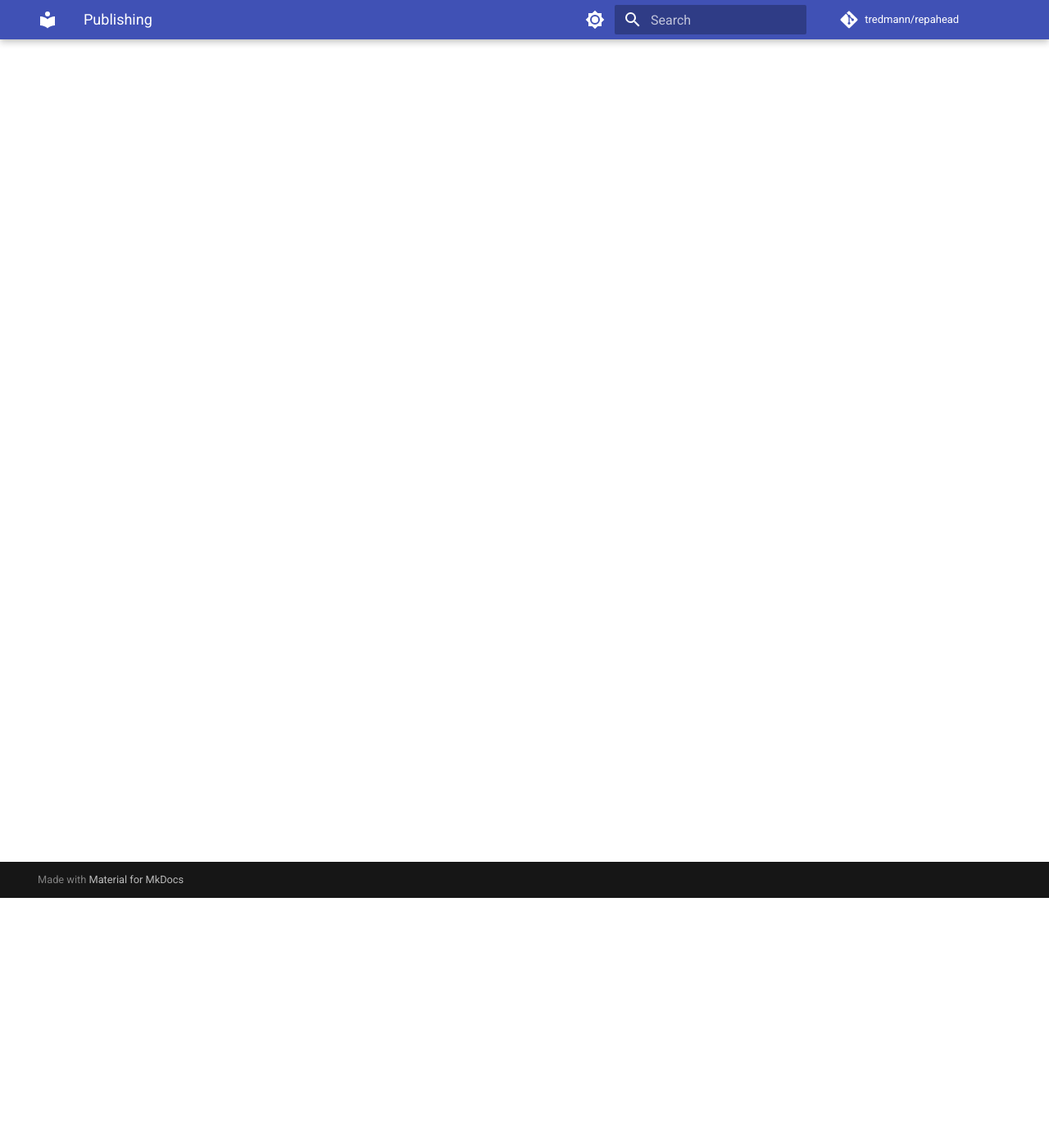
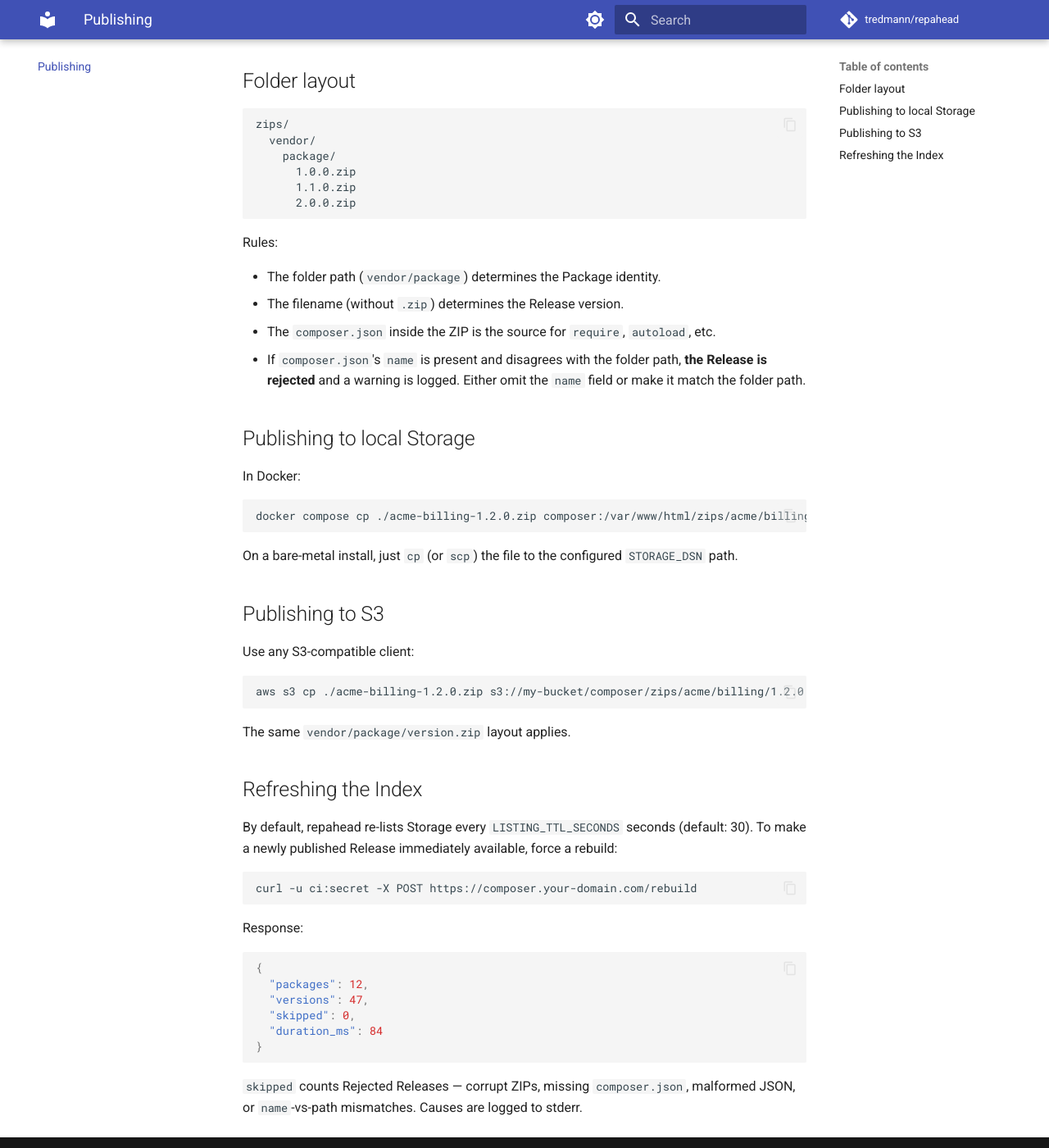
Before and after one commit to Jared87/repahead, an MkDocs documentation site: the page built from docs/publishing.md, in a window 1280 px wide and 1400 px high, scrolled down 305 px. Shown: the whole window at 82% size. Built offline with MkDocs 1.6.1 and Material for MkDocs 9.7.7, drawn with Linux system fonts in a browser that asks for light colours; comment, search, counter and statistics services are not loaded; some of the changed text lies outside the part shown.

Commit message:
Write publishing guide

````diff
--- a/docs/publishing.md
+++ b/docs/publishing.md
@@ -1 +1,64 @@
 # Publishing
+
+A Release is one ZIP file for a specific version of a Package. To publish, place the ZIP into Storage at the right path — repahead picks it up on the next listing.
+
+repahead never writes to Storage. Publishing happens entirely out of band, via whatever copy mechanism fits the backend.
+
+## Folder layout
+
+```
+zips/
+  vendor/
+    package/
+      1.0.0.zip
+      1.1.0.zip
+      2.0.0.zip
+```
+
+Rules:
+
+- The folder path (`vendor/package`) determines the Package identity.
+- The filename (without `.zip`) determines the Release version.
+- The `composer.json` inside the ZIP is the source for `require`, `autoload`, etc.
+- If `composer.json`'s `name` is present and disagrees with the folder path, **the Release is rejected** and a warning is logged. Either omit the `name` field or make it match the folder path.
+
+## Publishing to local Storage
+
+In Docker:
+
+```bash
+docker compose cp ./acme-billing-1.2.0.zip composer:/var/www/html/zips/acme/billing/1.2.0.zip
+```
+
+On a bare-metal install, just `cp` (or `scp`) the file to the configured `STORAGE_DSN` path.
+
+## Publishing to S3
+
+Use any S3-compatible client:
+
+```bash
+aws s3 cp ./acme-billing-1.2.0.zip s3://my-bucket/composer/zips/acme/billing/1.2.0.zip
+```
+
+The same `vendor/package/version.zip` layout applies.
+
+## Refreshing the Index
+
+By default, repahead re-lists Storage every `LISTING_TTL_SECONDS` seconds (default: 30). To make a newly published Release immediately available, force a rebuild:
+
+```bash
+curl -u ci:secret -X POST https://composer.your-domain.com/rebuild
+```
+
+Response:
+
+```json
+{
+  "packages": 12,
+  "versions": 47,
+  "skipped": 0,
+  "duration_ms": 84
+}
+```
+
+`skipped` counts Rejected Releases — corrupt ZIPs, missing `composer.json`, malformed JSON, or `name`-vs-path mismatches. Causes are logged to stderr.
````
